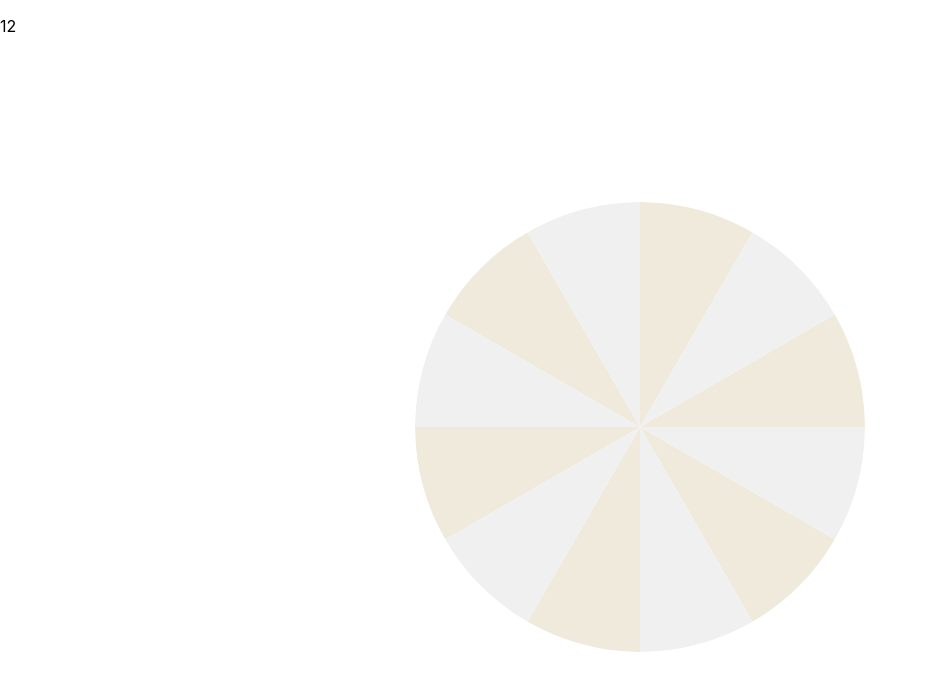
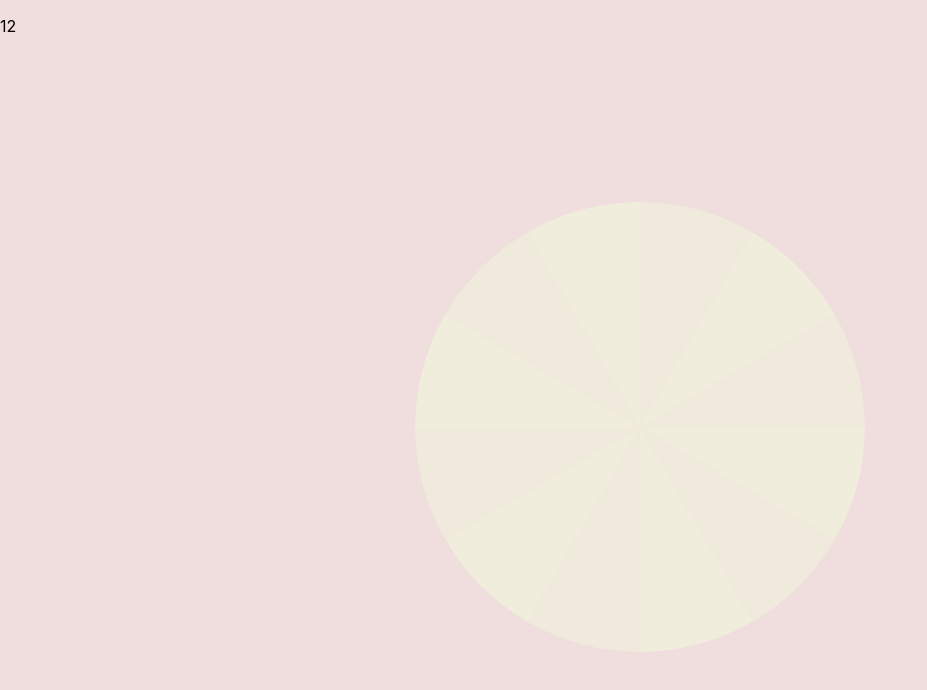
Before and after one commit to pauladixon/twelve, a React (Create React App) app: page / in a window 1280 px wide. Shown: the top 690 px of the page, without its empty margins (0-927 px from the left). Built offline with nearby package versions, Linux system fonts and the light colour scheme.

Commit message:
shifting color wheel

```diff
--- a/src/pages/App/App.css
+++ b/src/pages/App/App.css
@@ -1,3 +1,7 @@
+html {
+  background-color:#f0dddd;
+}
+
 .container {
   display: flex;
   justify-content: center;
--- a/src/pages/App/App.js
+++ b/src/pages/App/App.js
@@ -15,7 +15,7 @@ class App extends React.Component {
     for (let i = 0; i < num*2; i++) {
       let angle = startAngle + (i * arc)
       if (i%2 === 0) {
-          ctx.fillStyle = '#f0f0f0'
+          ctx.fillStyle = '#f0eddc'
       } else ctx.fillStyle = '#f0eadc'
       ctx.beginPath()
       ctx.arc(r, r, r, angle, angle + arc, false)
```
